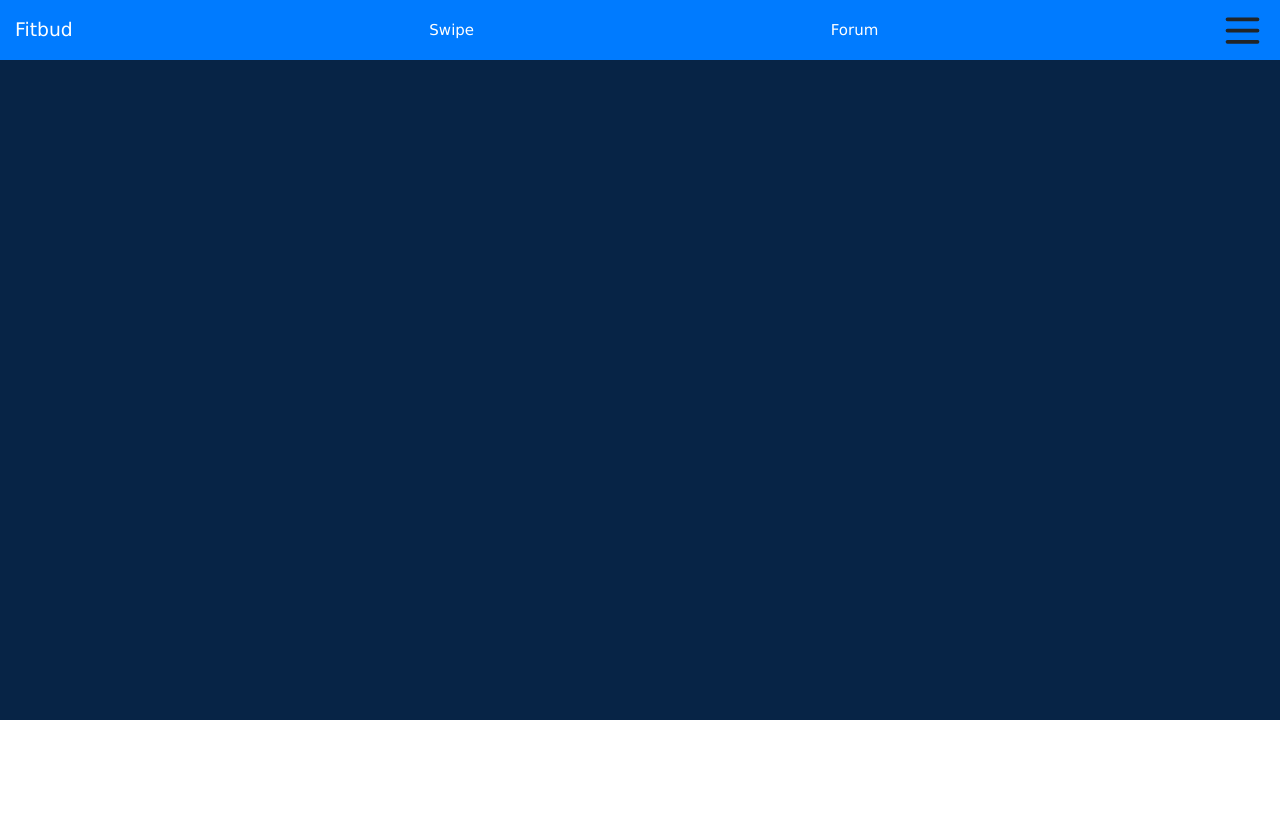
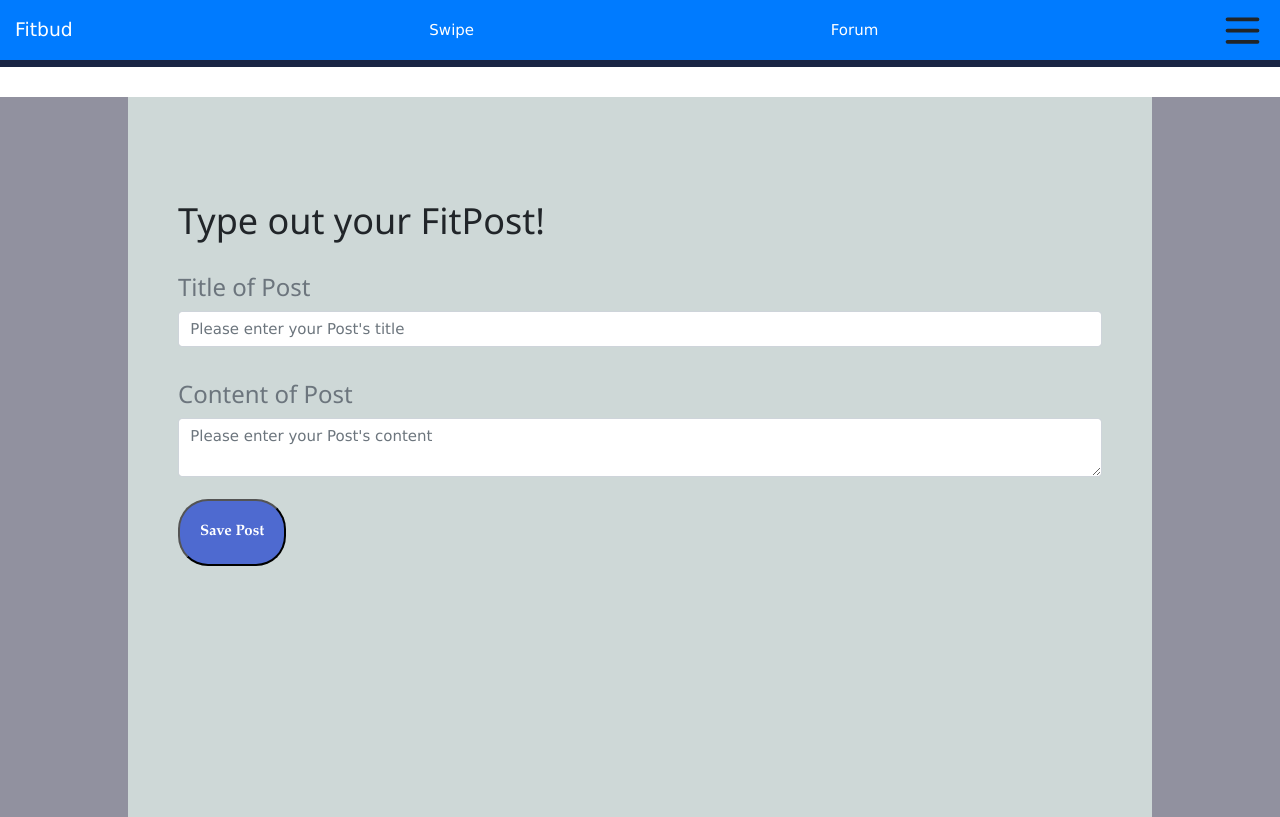
Before and after one commit to CUNYTechPrep/project-starter, a React (Create React App) app in the folder client/: page /add-thread-post in a window 1280 px wide. Shown: the top 817 px of the page. Built offline with nearby package versions, Linux system fonts and the light colour scheme.

Commit message:
Finished thread, but I shall figure out the threadPosts

```diff
--- a/client/src/App.css
+++ b/client/src/App.css
@@ -26,6 +26,7 @@
   background-color: hsl(227deg 67% 42%);
   color: white;
   display: flex;
+
 }
 
 .nav-link {
@@ -70,12 +71,11 @@ html, body {
 body > div {
   width: 100%;
   height: 90%;
-  background: hsl(212, 82%, 15%);
 }
 
 body > div > div {
   width: 100%;
-  margin-top: 20px;
+  margin-top: 10px;
   background: white;
   margin-bottom: 20px;
 }
--- a/client/src/App.js
+++ b/client/src/App.js
@@ -27,6 +27,7 @@ import ContactUsPage from './pages/ContactUsPage';
 import SwipePage from './pages/SwipePage'
 import ProfilePage from './components/Profile/ProfilePage';
 import Thread from './components/Forum/Thread';
+import AddThreadPost from './components/Forum/AddThreadPost';
 
 import './App.css';
 import { ReactComponent as CloseMenu } from './assets/x.svg';
@@ -46,7 +47,8 @@ function Navigation(props) {
   const closeMenu = () => setClick(false); //to close the burger menu
 
   return (
-    <nav className="navbar navbar-dark bg-primary">
+    <nav className="navbar navbar-dark bg-primary"
+      style={{borderColor: '#192544', borderWidth: 7, borderBottomStyle: 'solid'}}>
       <Link className="navbar-brand" to="/welcomepage">
         Fitbud
       </Link>
@@ -104,6 +106,7 @@ class App extends React.Component {
           </div>
         </div>
         <Route path="/thread" component={Thread} />
+        <Route path="/add-thread-post" component={AddThreadPost} />
         <Route path="/welcomepage" component={WelcomePage} />
       </Router>
     );
--- a/client/src/components/AuthButton.js
+++ b/client/src/components/AuthButton.js
@@ -16,6 +16,8 @@ const AuthButton = withRouter(({ history }) => {
   }
 
   const logout = () => {
+    // localStorage.setItem(auth.isAuthenticated, false);
+    // localStorage.clear();
     auth.signout().then(() => history.push('/'));
   }
 
--- /dev/null
+++ b/client/src/components/Forum/AddThreadPost.js
@@ -0,0 +1,110 @@
+import 'w3-css/w3.css';
+import React from "react";
+import '../../css/Popup.css';
+import auth from '../../services/auth.js';
+import ForumPage from '../../pages/ForumPage';
+import { Link } from 'react-router-dom';
+import { right } from '@popperjs/core';
+
+
+class AddThreadPost extends React.Component {
+  state = {
+    failed: false,
+    title: "",
+    content: "",
+  }
+
+  fieldChanged = (name) => {
+    return (event) => {
+      let { value } = event.target;
+      this.setState({ [name]: value });
+    }
+  }
+
+  postPostinThread = (event) => {
+    event.preventDefault();
+    // const { id } = the forumId of the Thread
+    // fetch("/api/forum/"+id, {
+    //   method: 'POST',
+    //   credentials: 'include',
+    //   headers: {
+    //     'Content-Type': 'application/json'
+    //   },
+    //   body: JSON.stringify({
+    //     content: this.state.content,
+    //     title: this.state.title,
+    //     authorId: auth.currentUser.id,
+    //     forumId: the id of the thread where post is being posted
+    //   }),
+    // })
+    //   .then(res => res.json())
+    //   .then(user => {
+    //     this.props.closePopup();
+    //   })
+    //   .then(post => {
+    //       this.setState({
+    //         success: true,
+    //       });
+    //       alert('Posted successfully!');
+    //   })
+    //   .catch(err => {
+    //     this.setState({
+    //       error: true,
+    //     });
+    //   });
+
+  }
+
+  render() {
+    return (
+      <div className='popup-post'>
+        <div className='popup_inner_post'>
+          {/* <button
+            style={{borderRadius: 50, paddingLeft: 15, paddingRight: 30, paddingBlock: 20, backgroundColor: "#BE0909",
+            display: "flex", fontSize: 15, width: 20, height: 20, float: right, top: 30}}>
+            X
+          </button> */}
+          <div className="div-heading">
+            <h1>
+              Type out your FitPost!
+            </h1>
+
+            <div style={{paddingTop: 20}}>
+              <form
+                onSubmit={this.postPostinThread}
+              >
+                <h3 class="text-muted">Title of Post</h3>
+                <input
+                    type="title"
+                    className="form-control"
+                    name="title"
+                    placeholder="Please enter your Post's title"
+                    value={this.state.title}
+                    onChange={this.fieldChanged('title')}
+                  />
+                    <br></br>
+                  <h3 class="text-muted">Content of Post</h3>
+                  <textarea
+                    type="content"
+                    className="form-control"
+                    name="content"
+                    placeholder="Please enter your Post's content"
+                    value={this.state.content}
+                    onChange={this.fieldChanged('content')}
+                  />
+                  <br></br>
+                  <button className= "button-edits"
+                    style={{borderRadius: 30, padding: 20, display: 'flex'}}
+                    type="submit">
+                    Save Post
+                  </button>
+                </form>
+              </div>
+          </div>
+        </div>
+      </div>
+    );
+  }
+  }
+
+  export default AddThreadPost;
--- a/client/src/components/Forum/ForumThreadRow.js
+++ b/client/src/components/Forum/ForumThreadRow.js
@@ -29,13 +29,16 @@ function ForumThreadRow({threads}) {
             <tr >
                 <td className="thread-starter-table td">
                     <text className="thread-starter-title">
-                        Category: {t.props.category}
-                        <Link to="/thread">
-                            <b> {t.props.threadTitle}</b>
+                        <b>Category: </b>
+                            {t.props.category}
+                        <br></br>
+                        <b>Title: </b>
+                        <Link to="/thread" forumThread={t}>
+                            {t.props.threadTitle}
                         </Link>
                         <div>
                             {
-                            auth.currentUser.id === t.props.authorId
+                            auth.isAuthenticated && auth.currentUser.id === t.props.authorId
                             ?
                                 <button className="delete-button btn my-10 font-weight-bold"
                                     type="submit"
@@ -50,7 +53,7 @@ function ForumThreadRow({threads}) {
                     </text>
                     <p className="thread-starter-info">
                         by <text className="starter-user">
-                            {t.props.authorId}
+                            {t.props.author.firstName + ' ' + t.props.author.lastName}
                             </text>
                         , {t.props.createdAt}
                     </p>
--- a/client/src/css/Popup.css
+++ b/client/src/css/Popup.css
@@ -39,3 +39,26 @@ h1 {
     margin: auto;
     background: #f0f3f3;
   }
+
+  .popup-post{
+    position: relative;
+    width: 100%;
+    height: 100%;
+    top: 0;
+    left: 0;
+    right: 0;
+    bottom: 0;
+    margin: auto;
+    background-color: rgba(73, 73, 97, 0.603);
+  }
+
+  .popup_inner_post {
+    position: absolute;
+    left: 10%;
+    right: 10%;
+    top: 10%;
+    bottom: 10%;
+    height: 100%;
+    margin: auto;
+    background: rgb(206, 216, 215);
+  }
--- a/client/src/css/Thread.css
+++ b/client/src/css/Thread.css
@@ -45,3 +45,24 @@
   margin: 0px 7px 10px 7px;
   border: 1px grey solid;
 }
+
+.post-button {
+  background-color: hsl(221, 98%, 63%);
+  color: white;
+  margin-bottom: 30px;
+}
+
+.post-button:hover {
+  background-color: #142db9;
+  color: hsla(192, 100%, 72%, 0.74);
+}
+
+.post-login-button {
+  background-color: hsl(221, 98%, 63%);
+  color: white;
+  margin-bottom: 30px;
+}
+
+.post-login-button:hover {
+  background-color: hsl(204, 45%, 58%);
+}
--- a/client/src/pages/ForumPage.js
+++ b/client/src/pages/ForumPage.js
@@ -12,7 +12,6 @@ class ForumPage extends React.Component  {
       threadTitle: '',
       id: 0,
       threads: [],
-      // users: [],
     }
 
     contentChanged = (name) => {
@@ -59,6 +58,7 @@ class ForumPage extends React.Component  {
       fetch('/api/forum')
       .then(res => res.json())
       .then(threads => {
+        console.log(threads);
         this.setState({
           threads: threads.map((p, ii) =>
               <ForumThreadRow {...p} key={ii} />
--- a/client/src/pages/LoginPage.js
+++ b/client/src/pages/LoginPage.js
@@ -31,6 +31,7 @@ class LoginPage extends React.Component {
     auth.authenticate(email, password)
       .then((user) => {
         this.setState({ redirectToReferrer: true });
+        //localStorage.setItem(auth.isAuthenticated, true);
       })
       .catch((err) => {
         this.setState({ failed: true });
--- a/client/src/services/auth.js
+++ b/client/src/services/auth.js
@@ -5,8 +5,9 @@
 // in the backend api. It was also modified to return promises instead
 // of using callbacks `cb`.
 
+
 const auth = {
-    isAuthenticated: false,
+    isAuthenticated: false, //after logging in, set to true for debugging purposes
 
     currentUser: null, //this helps us with the User profile page
 
```
Also changed, not shown: client/src/components/Forum/Thread.js (+94 -5 lines), 1 other file (tests, documents, lock files or other folders).
